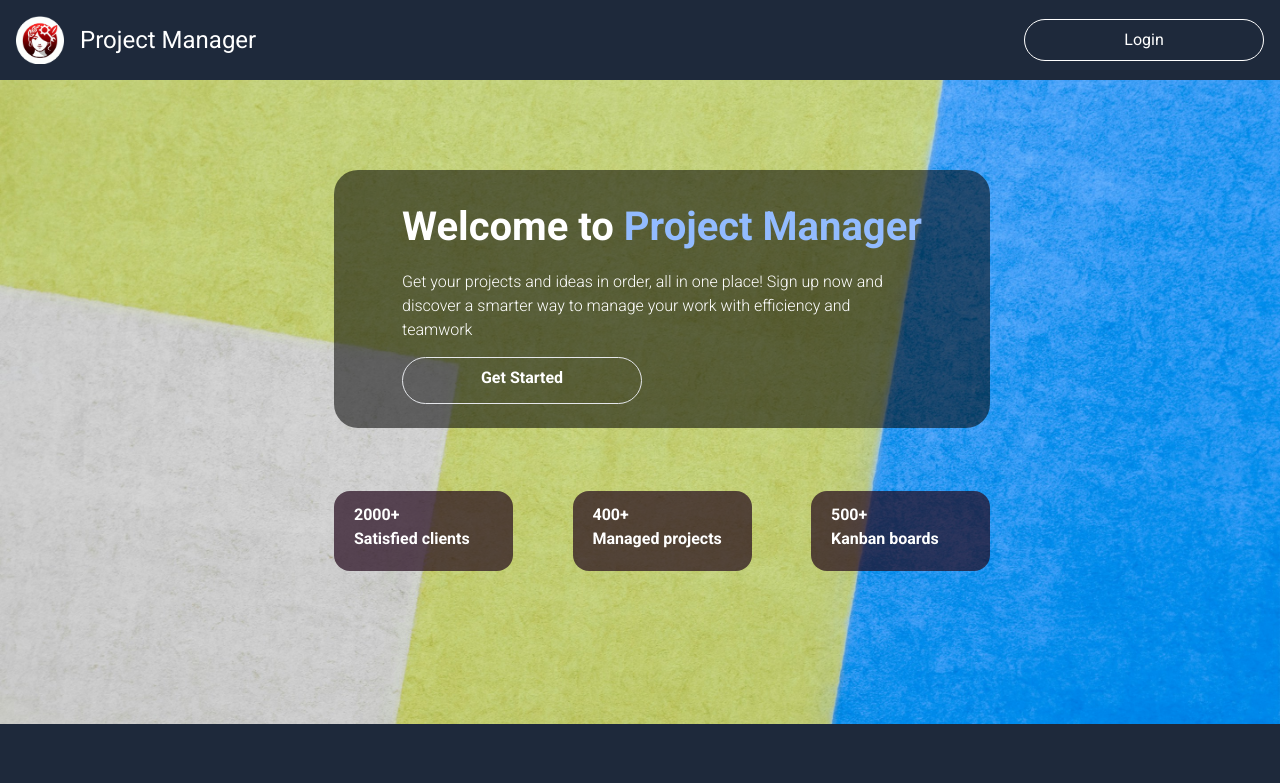
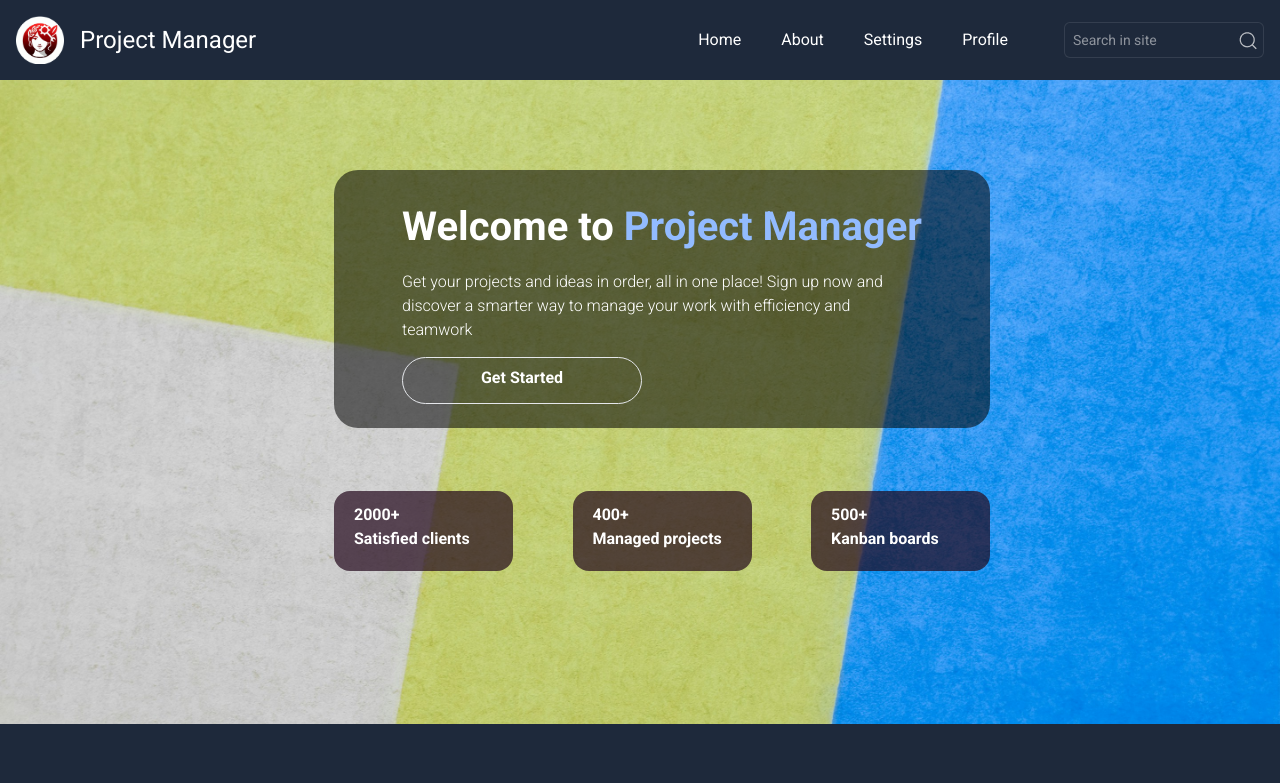
Before and after one commit to Enne-Amore/secondChallenge-compassPB, a React (Vite) app: page / in a window 1280 px wide. Shown: the top 783 px of the page. Built offline with nearby package versions, Linux system fonts and the light colour scheme; a web font is replaced by a local one.

Commit message:
feat: add hover and cursor pointer in menu hamburguer

```diff
--- a/src/components/header/Navbar.tsx
+++ b/src/components/header/Navbar.tsx
@@ -17,7 +17,7 @@ const Navbar: React.FC = () => {
 
   return (
     <nav className="flex items-center">
-      <div className="menu w-6 sm:hidden" onClick={isShow}></div>
+      <div className="menu w-6 sm:hidden cursor-pointer hover:scale-110 transition duration-400" onClick={isShow}></div>
       <div className="search bg-center border rounded-md border-[#FFFFFF1A] ml-5 sm:hidden" /*onClick={isSearch}*/></div>
 
       <ul className="hidden sm:flex">
--- a/src/components/header/style.css
+++ b/src/components/header/style.css
@@ -25,8 +25,8 @@ input[type="search"]:focus{
 
 /* style.css */
 input[type="search"]::placeholder {
-    color: #FFFFFF80; /* Cor personalizada para o placeholder */
-    opacity: 1; /* Certifique-se de que a opacidade seja 1 */
+    color: #FFFFFF80;
+    opacity: 1;
   }
 
 /*  */
--- a/src/pages/HomePage.tsx
+++ b/src/pages/HomePage.tsx
@@ -8,7 +8,7 @@ import Subscribe from "../components/home/Subscribe"
 export const HomePage = () => {
   return (
     <>
-        <Header showLoginButton/>
+        <Header showNavbar/>
         <Main/>
         <Manager/>
         <Feature/>
```
